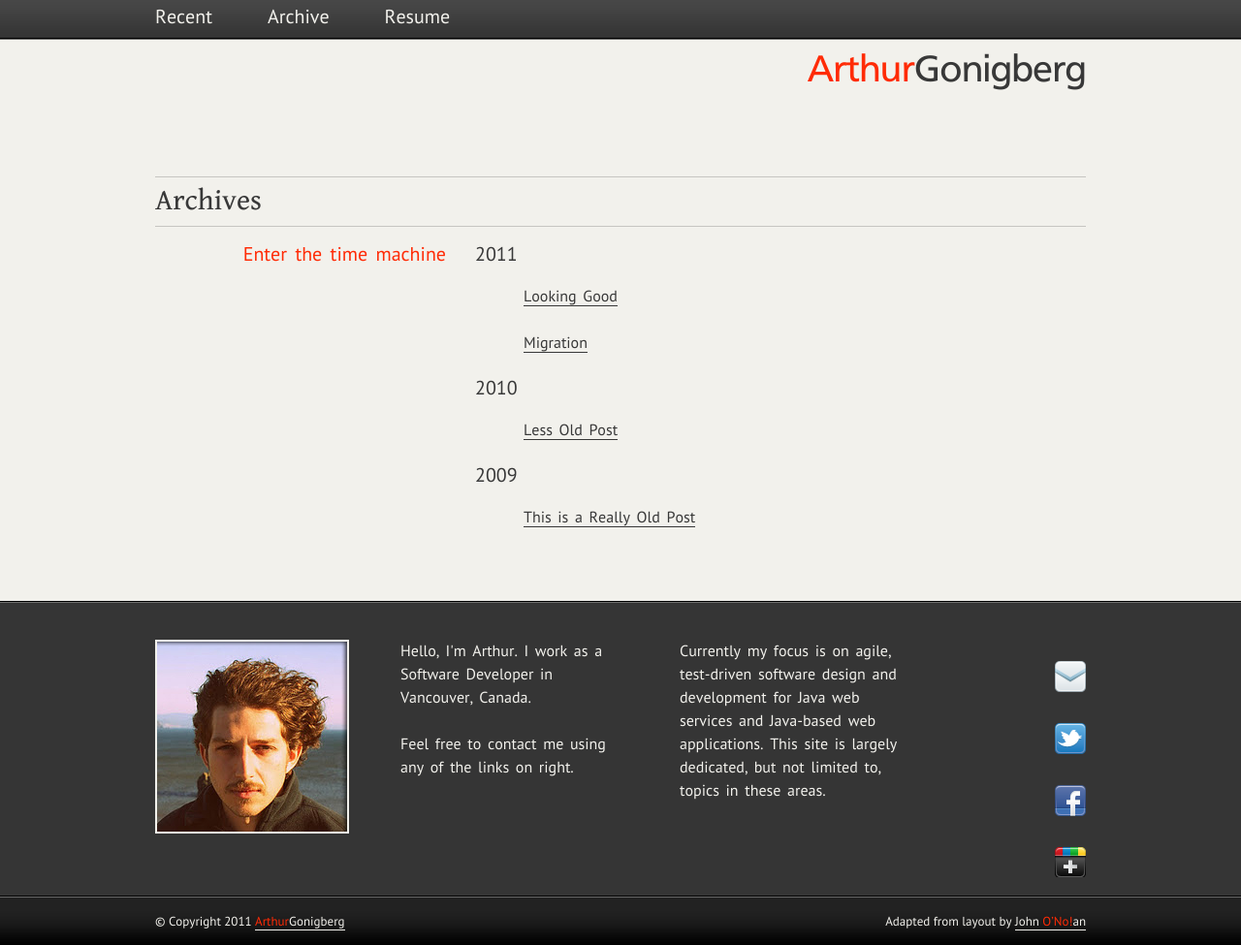
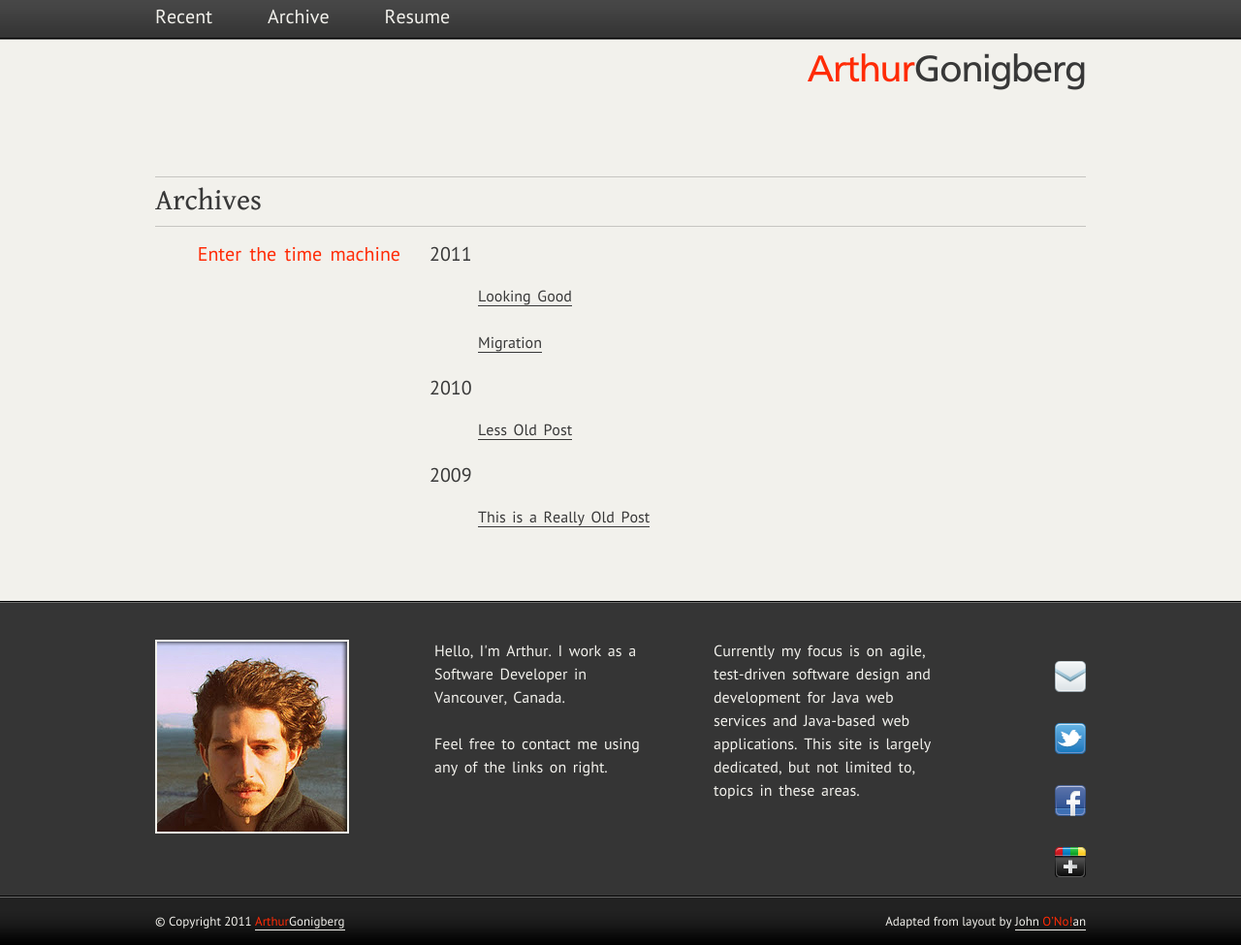
Before and after one commit to artgon/artgon.github.com, a Jekyll site: the page built from archive.html, in a window 1280 px wide. Shown: the whole page at 97% size. Built offline with Jekyll 4.4.1, drawn with Linux system fonts in a browser that asks for light colours.

Commit message:
knocked off some style todos

```diff
--- a/_layouts/default.html
+++ b/_layouts/default.html
@@ -37,8 +37,8 @@
 	</div><!--wrapper-->
 	<div id="footer">
 		<div class="inner">
-			<img src="/images/me.jpg" alt="me" />
       <div class="about">
+			  <p><img src="/images/me.jpg" alt="me" /></p>
         <p>Hello, I'm Arthur. I work as a Software Developer in Vancouver, Canada. <br/><br/>Feel free to contact me using any of the links on right.</p>
 
         <p>Currently my focus is on agile, test-driven software design and development for Java web services and Java-based web applications. This site is largely dedicated, but not limited to, topics in these areas.</p>
--- a/css/stylesheet.css
+++ b/css/stylesheet.css
@@ -103,15 +103,15 @@
 
 /* apply fonts selectively - the logo is a specific font and the headings are serif */
 #arthurHeader {
-	font-family:CartoGothicStdBook, Helvetica, Arial, Verdana, sans-serif;
+	font-family: CartoGothicStdBook, Helvetica, Arial, Verdana, sans-serif;
 }
 
 h3 {
-	font-family:GentiumBookBasicRegular, Georgia, Serif;
+	font-family: GentiumBookBasicRegular, Georgia, Serif;
 }
 
 body {
-	font-family:PTSansRegular, Helvetica, Arial, Verdana, sans-serif;
+	font-family: PTSansRegular, Helvetica, Arial, Verdana, sans-serif;
 	color:#383838;
 	background:#f2f1ec url(../images/nav-bg.png) top left repeat-x
 }
@@ -153,19 +153,6 @@
 a:hover {color:#FF2B06;}
 
 .o {color:#FF2B06}
-
-.number {
-	float:right;
-	color:#fff;
-	font-family:Times, Georgia, Serif;
-	font-size:30px;
-	line-height:30px;
-  display:none;
-}
-
-#navnumber {
-  margin-top: 3px;
-}
 
 #arthurHeader {
   float:right;
@@ -213,8 +200,6 @@
 /*--- Header ---*/
 
 #header {height:137px}
-#logo {float:left;margin:65px 0 0 0}
-
 
 /*--- Content ---*/
 
@@ -225,8 +210,8 @@
 	padding:10px 0 0 0;
 	background:url(../images/box-bg.png) top left repeat-x
 }
-.small, .small p  {width:300px;}
-.big, .big p  {width:630px;}
+.small, .small p  {width:253px;}
+.big, .big p  {width:677px;}
 
 .sidenote p {
 	text-align:right;
```
Also changed, not shown: favicon.ico.
